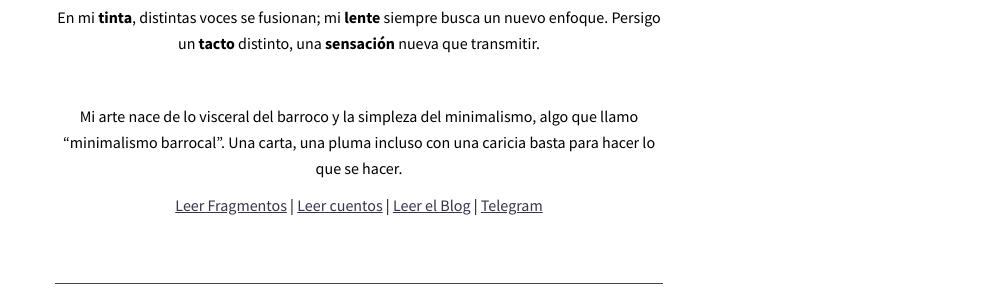
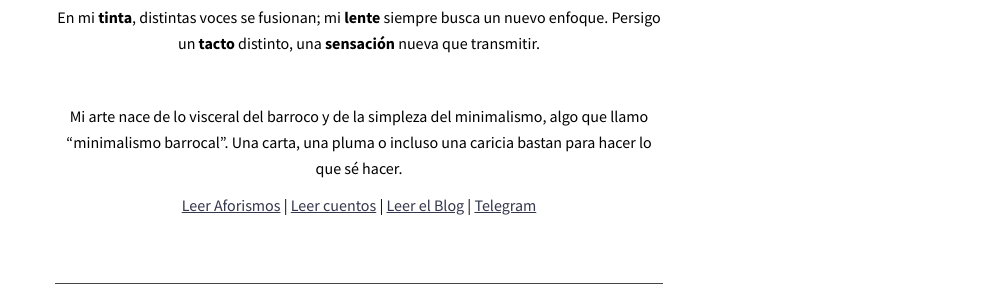
Before and after one commit to KajiiNarumi/iasuarezv, a Jekyll site: the page built from index.html, in a window 1280 px wide and 900 px high, scrolled down 581 px. Shown: the part 154-458 px from the top of the window, without its empty margins (281-1280 px from the left). Built offline with Jekyll 4.4.1, drawn with Linux system fonts in a browser that asks for light colours; nearby versions of some CDN libraries; the list of posts is cut into pages by our own code.

Commit message:
Actualizar index.html

```diff
--- a/index.html
+++ b/index.html
@@ -23,8 +23,9 @@ entries_layout: list
   <section class="text-center bloque">
     <p>En mi <strong>tinta</strong>, distintas voces se fusionan; mi <strong>lente</strong> siempre busca un nuevo enfoque. Persigo un <strong>tacto</strong> distinto, una <strong>sensación</strong> nueva que transmitir.</p>
     <br>
-    <p>Mi arte nace de lo visceral del barroco y la simpleza del minimalismo, algo que llamo “minimalismo barrocal”. Una carta, una pluma incluso con una caricia basta para hacer lo que se hacer.</p>
-    <p><a href="/gotas/">Leer Fragmentos</a> | <a href="/pluma/">Leer cuentos</a> | <a href="/tinta/">Leer el Blog</a> | <a href="https://t.me/iASuarezV">Telegram</a></p>
+    <p>Mi arte nace de lo visceral del barroco y de la simpleza del minimalismo, algo que llamo “minimalismo barrocal”. Una carta, una pluma o incluso una caricia bastan para hacer lo que sé hacer.</p>
+
+    <p><a href="/gotas/">Leer Aforismos</a> | <a href="/pluma/">Leer cuentos</a> | <a href="/tinta/">Leer el Blog</a> | <a href="https://t.me/iASuarezV">Telegram</a></p>
 
 
   </section>
```
